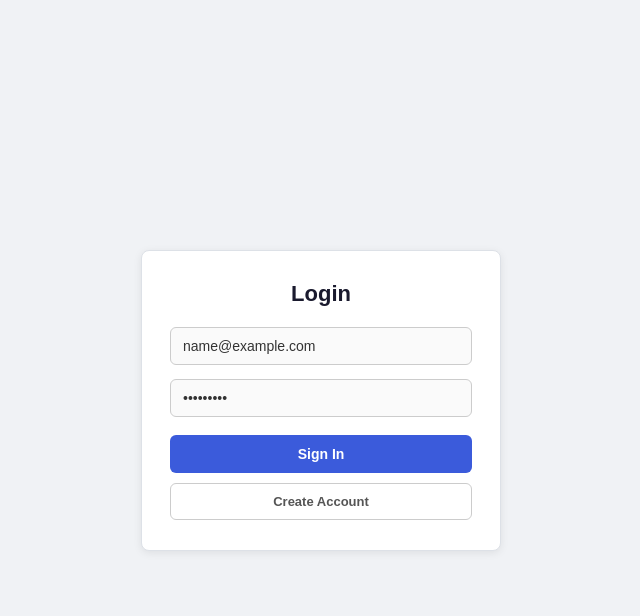
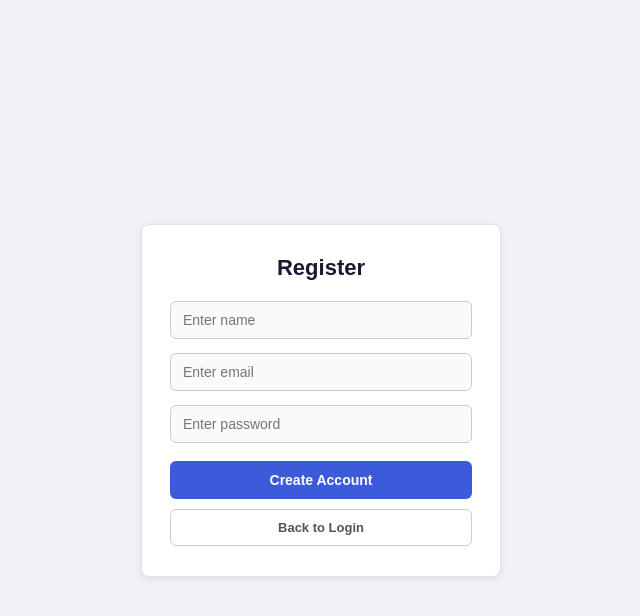
Before and after one commit to Ankush011195/Task-manager, a React (Create React App) app in the folder frontend/: page / in a window 1280 px wide. Both pictures are taken after typing "name@example.com", "Sample123" into the empty fields and a click on the button "Create Account". Shown: the top 616 px of the page, without its empty margins (319-959 px from the left). Built offline with nearby package versions, Linux system fonts and the light colour scheme.

Commit message:
fix register navigate

```diff
--- a/frontend/src/App.js
+++ b/frontend/src/App.js
@@ -1,16 +1,19 @@
+import { BrowserRouter, Routes, Route } from "react-router-dom";
 import Login from "./Login";
 import Register from "./Register";
 import Dashboard from "./Dashboard";
 
 function App() {
   const token = localStorage.getItem("token");
-  const path = window.location.pathname;
 
-  console.log("Current path:", path); // debug ke liye
-
-  if (token) return <Dashboard />;
-  if (path === "/register") return <Register />;
-  return <Login />;
+  return (
+    <BrowserRouter>
+      <Routes>
+        <Route path="/" element={token ? <Dashboard /> : <Login />} />
+        <Route path="/register" element={<Register />} />
+      </Routes>
+    </BrowserRouter>
+  );
 }
 
 export default App;
--- a/frontend/src/Login.js
+++ b/frontend/src/Login.js
@@ -1,9 +1,11 @@
 import { useState } from "react";
+import { useNavigate } from "react-router-dom";
 import "./Auth.css";
 
 function Login() {
   const [email, setEmail] = useState("");
   const [password, setPassword] = useState("");
+  const navigate = useNavigate();
 
   const handleLogin = async () => {
     if (!email || !password) return alert("All fields are required");
@@ -20,7 +22,6 @@ function Login() {
 
       if (!res.ok) return alert(data.message);
 
-      // ✅ token + user dono save ho rahe hain
       localStorage.setItem("token", data.token);
       localStorage.setItem("userId", data.user.id);
       localStorage.setItem("userRole", data.user.role);
@@ -51,13 +52,7 @@ function Login() {
         Sign In
       </button>
 
-      <button
-        className="secondary-btn"
-       onClick={() => {
-  window.history.pushState({}, "", "/register");
-  window.location.reload();
-}}
-      >
+      <button className="secondary-btn" onClick={() => navigate("/register")}>
         Create Account
       </button>
     </div>
--- a/frontend/src/Register.js
+++ b/frontend/src/Register.js
@@ -1,10 +1,13 @@
 import { useState } from "react";
+import { useNavigate } from "react-router-dom";
 import "./Auth.css";
 
 function Register() {
   const [name, setName] = useState("");
   const [email, setEmail] = useState("");
   const [password, setPassword] = useState("");
+  const navigate = useNavigate();
+
 
   const handleRegister = async () => {
     if (!name || !email || !password) return alert("All fields are required");
@@ -23,7 +26,7 @@ function Register() {
       if (!res.ok) return alert(data.message);
 
       alert(data.message);
-      window.location.pathname = "/";
+   navigate("/");
     } catch (err) {
       alert("Something went wrong");
     }
@@ -53,13 +56,7 @@ function Register() {
         Create Account
       </button>
 
-      <button
-        className="secondary-btn"
-       onClick={() => {
-  window.history.pushState({}, "", "/");
-  window.location.reload();
-}}
-      >
+      <button className="secondary-btn" onClick={() => navigate("/")}>
         Back to Login
       </button>
     </div>
```
